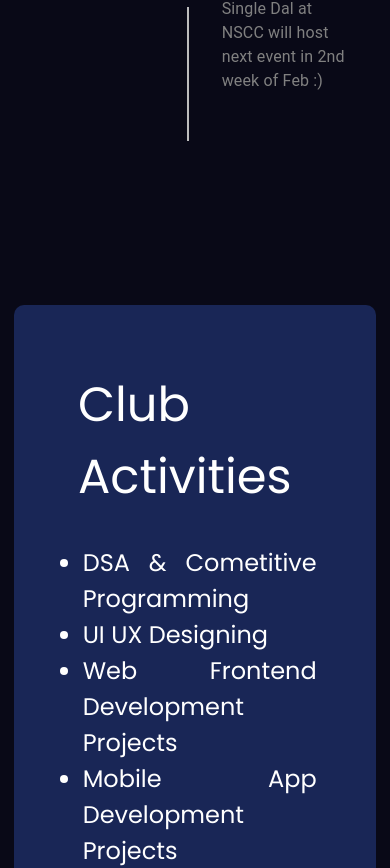
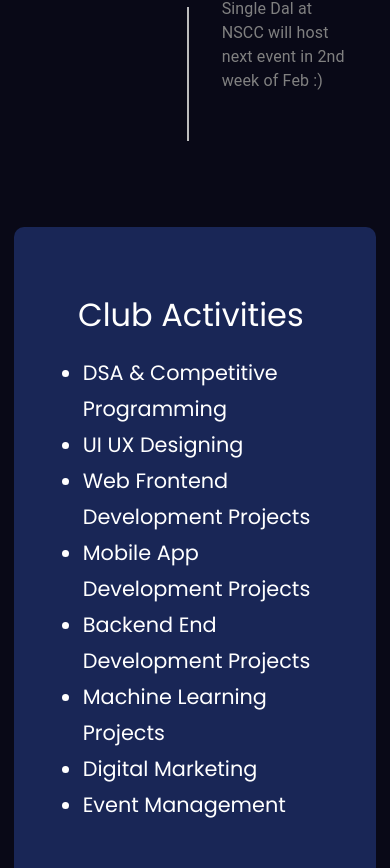
Before and after one commit to nsccpccoe/nscc-frontend, a Next.js app: page / in a window 390 px wide. Shown: the part 2650-3518 px from the top of the page. Built offline with nearby package versions, Linux system fonts and the light colour scheme; no server answers.

Commit message:
Reduce font size which looked weird on mobile

```diff
--- a/Components/ClubActivites/ClubActivities.module.css
+++ b/Components/ClubActivites/ClubActivities.module.css
@@ -5,13 +5,13 @@
     align-items: center;
     margin: 3vw;
     color: white;
-    position: relative
+    position: relative;
 }
 
 
 .activities {
     width: 100%;
-    margin: 5rem;
+    margin-top: 5rem;
     border-radius: 10px;
     padding: 4rem;
     background-color: #192656;
@@ -23,7 +23,7 @@
     font-style: normal;
     font-weight: 400;
     font-size: 48px;
-    line-height: 72px;
+    margin-bottom: 16px;
 }
 
 .points {
@@ -32,10 +32,8 @@
     font-weight: 400;
     font-size: 24px;
     line-height: 36px;
-    text-align: justify;
     text-transform: capitalize;
     list-style: disc;
-    margin-top: 2rem;
     position: relative;
     left: 2%;
     z-index: -1;
@@ -56,7 +54,7 @@
     font-style: normal;
     font-weight: 600;
     font-size: 2vw;
-    line-height: 3vw;
+    line-height: 1rem;
     margin: 2vw;
 }
 
@@ -72,27 +70,41 @@
         height: 26vw;
     }
 
-    .content p{
+    .content p {
         font-size: 2.3vw;
         line-height: 3.3vw;
+    }
+
+    .points {
+        font-size: 2.3vw;
     }
 }
 
 @media(max-width: 767px) {
     .main {
         flex-direction: column;
-        padding: 10vw;
-        margin: 10vw;
+        /* padding-left: 0 10vw;
+        padding-right: 10vw; */
+        padding : 0 10vw;
+        margin: auto 10vw;
     }
 
     .content {
-         display: none;
+        display: none;
+    }
+
+    .points {
+        font-size: 1.3em;
+    }
+
+    .title {
+        font-size: 2em;
     }
 
 }
 
 @media (min-width: 1025px) {
-    .content p{
+    .content p {
         font-size: 32px;
         line-height: 38px;
         margin: 2rem;
--- a/Components/ClubActivites/ClubActivities.tsx
+++ b/Components/ClubActivites/ClubActivities.tsx
@@ -15,7 +15,7 @@ const ClubActivities = () => {
                     <div className={styles.title}>Club Activities</div>
                     <div className={styles.points}>
                         <ul>
-                            <li>DSA & Cometitive Programming</li>
+                            <li>DSA & Competitive Programming</li>
                             <li>UI UX Designing</li>
                             <li>Web Frontend Development Projects</li>
                             <li>Mobile App Development Projects</li>
```
